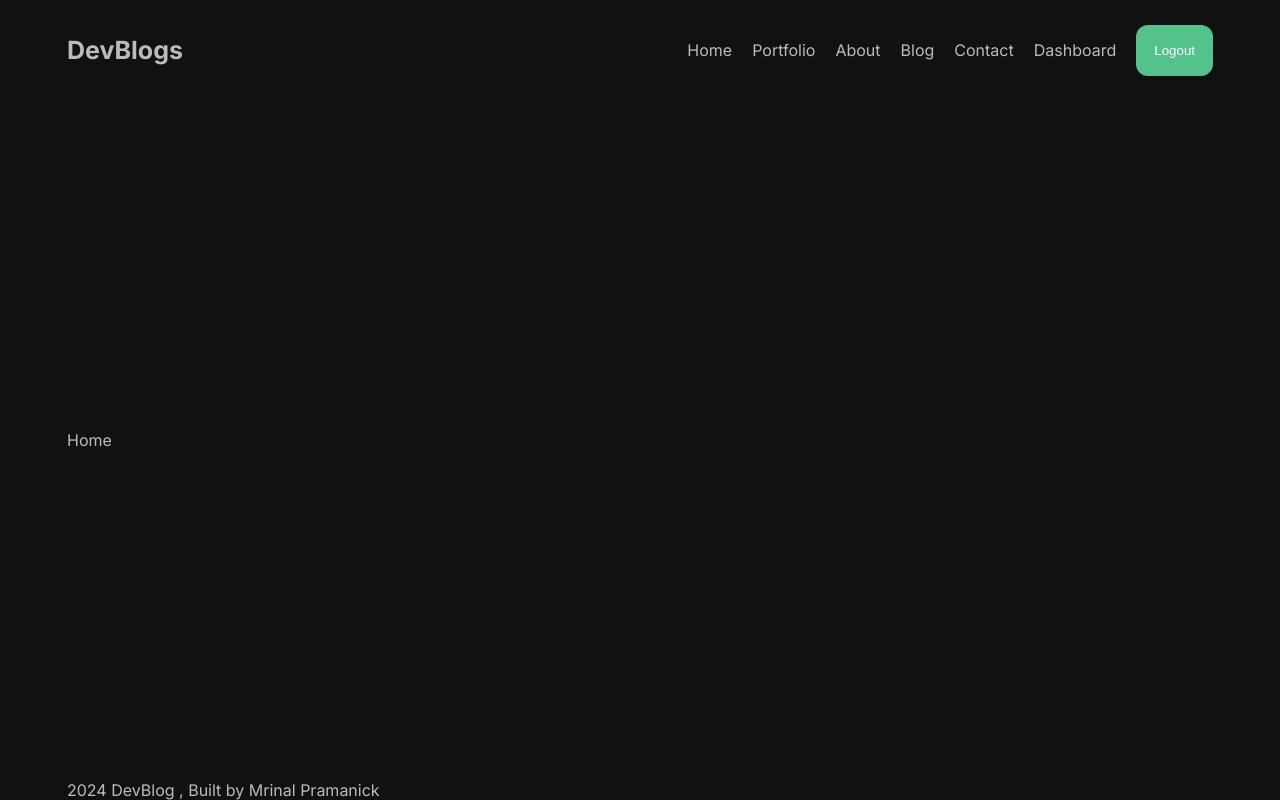
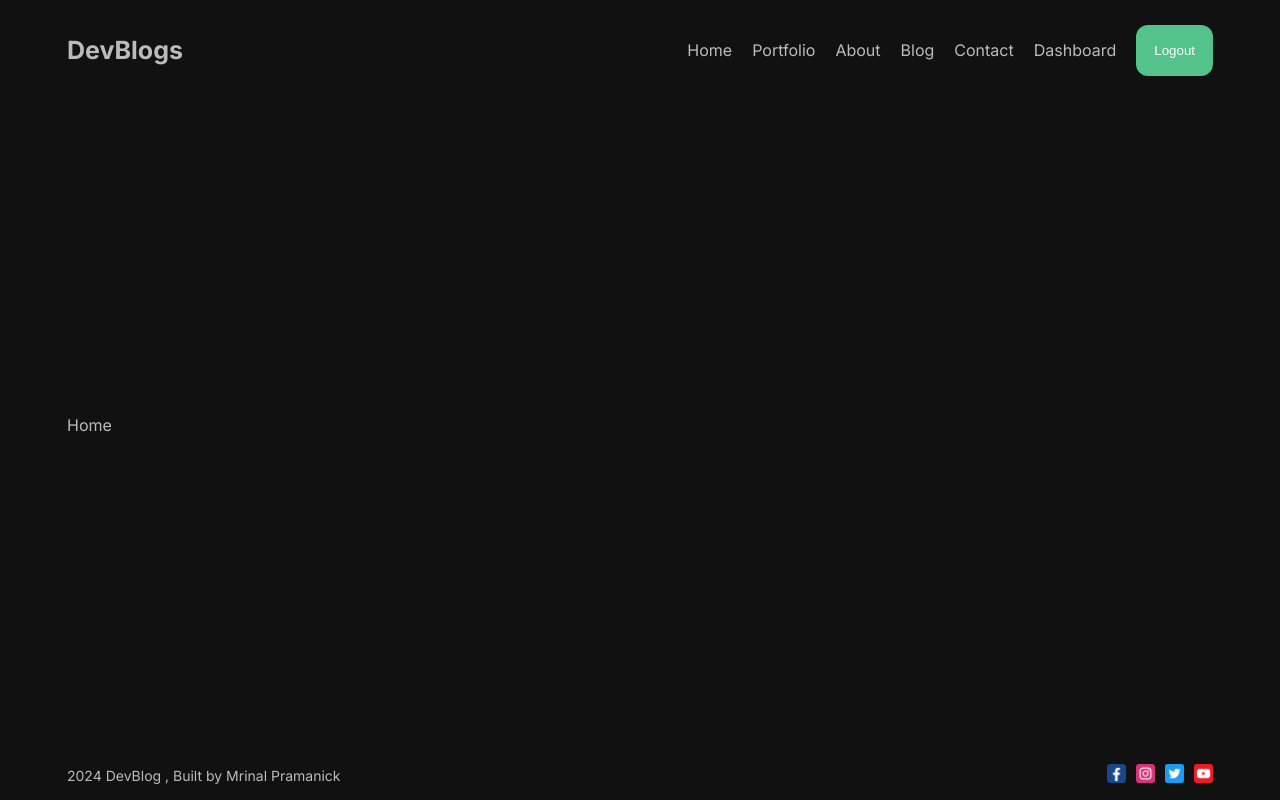
Before and after one commit to mrinalxdev/next-api, a Next.js app: page / in a window 1280 px wide. Built offline with nearby package versions, Linux system fonts and the light colour scheme.

Commit message:
Will be starting soon the Home Page

```diff
--- a/next.config.js
+++ b/next.config.js
@@ -1,4 +1,10 @@
 /** @type {import('next').NextConfig} */
-const nextConfig = {}
+const nextConfig = {
+    images : {
+        domains : [
+            "images.pexels.com",
+        ]
+    }
+}
 
 module.exports = nextConfig
--- a/src/components/footer/Footer.jsx
+++ b/src/components/footer/Footer.jsx
@@ -1,11 +1,27 @@
-import React from 'react'
+import React from "react";
+import styles from "./footer.module.css";
+import { socialCredentials } from "@/constants/constant";
+import Link from "next/link";
+import Image from "next/image";
 
 const Footer = () => {
   return (
-    <div>
+    <div className={styles.container}>
       <div>2024 DevBlog , Built by Mrinal Pramanick</div>
+      <div className={styles.imgContainer}>
+        {socialCredentials.map((socialCredential) => (
+          <Link key={socialCredential.id} href={socialCredential.url}>
+            <Image
+              width={socialCredential.width}
+              src={socialCredential.src}
+              height={socialCredential.height}
+              className={styles.social}
+            />
+          </Link>
+        ))}
+      </div>
     </div>
-  )
-}
+  );
+};
 
-export default Footer
+export default Footer;
--- a/src/components/footer/footer.module.css
+++ b/src/components/footer/footer.module.css
@@ -0,0 +1,18 @@
+.container {
+    height: 50px;
+    font-size: 14px;
+    display: flex;
+    align-items: center;
+    justify-content: space-between;
+}
+.imgContainer {
+    display: flex;
+    align-items: center;
+    gap: 10px;
+}
+.social {
+    transition: 0.3s all;
+}
+.social:hover {
+    transform: translateY(-5px);
+}
--- a/src/constants/constant.ts
+++ b/src/constants/constant.ts
@@ -30,3 +30,34 @@ export const links = [
     url : "/dashboard",
   }
 ];
+
+export const socialCredentials = [
+  {
+    id : 1,
+    src : '/1.png',
+    url : 'https://www.google.com',
+    width : 19,
+    height : 19,
+  },
+  {
+    id : 2,
+    src : '/2.png',
+    url : 'https://www.google.com',
+    width : 19,
+    height : 19,
+  },
+  {
+    id : 3,
+    src : '/3.png',
+    url : 'https://www.google.com',
+    width : 19,
+    height : 19,
+  },
+  {
+    id : 4,
+    src : '/4.png',
+    url : 'https://www.google.com',
+    width : 19,
+    height : 19,
+  }
+]
```
